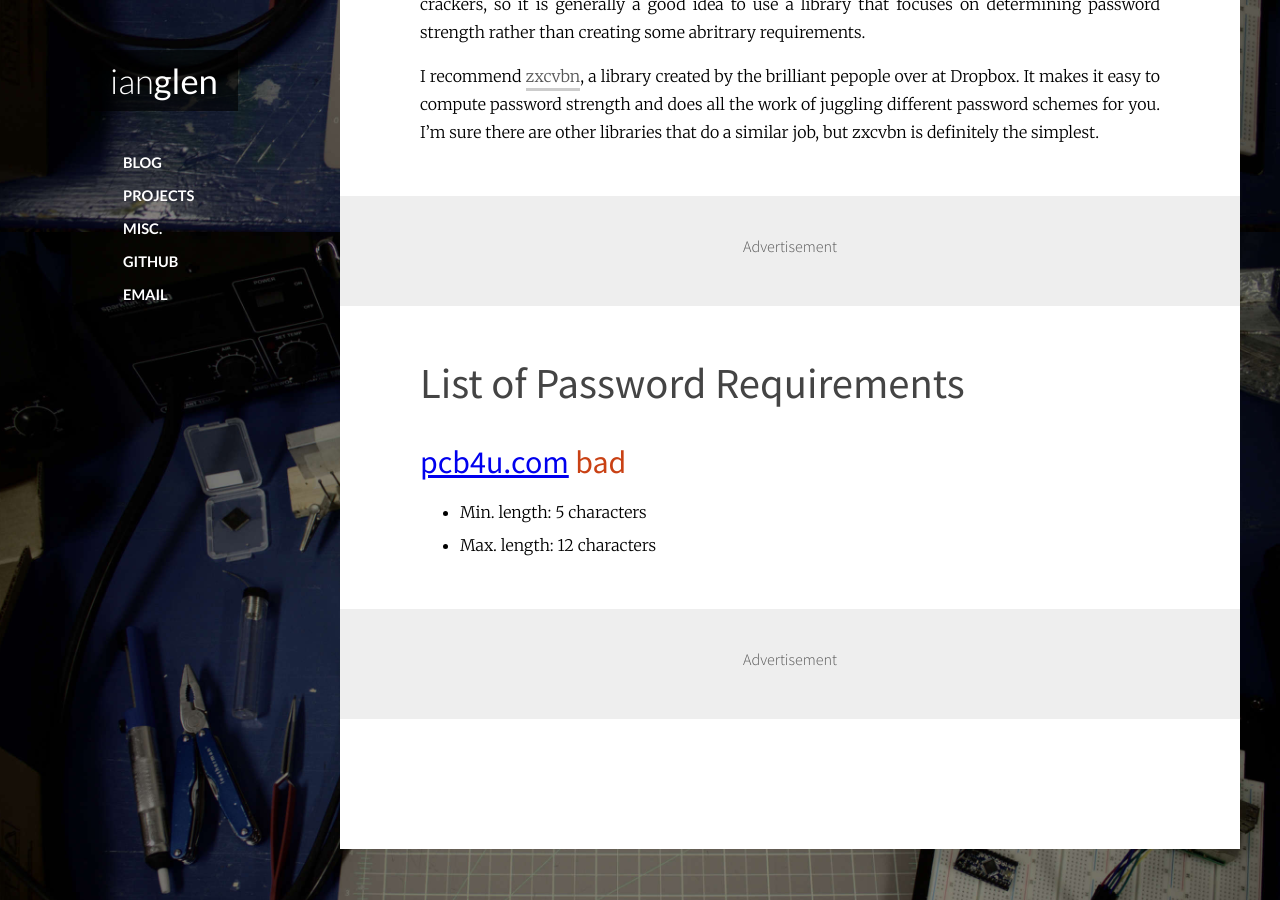
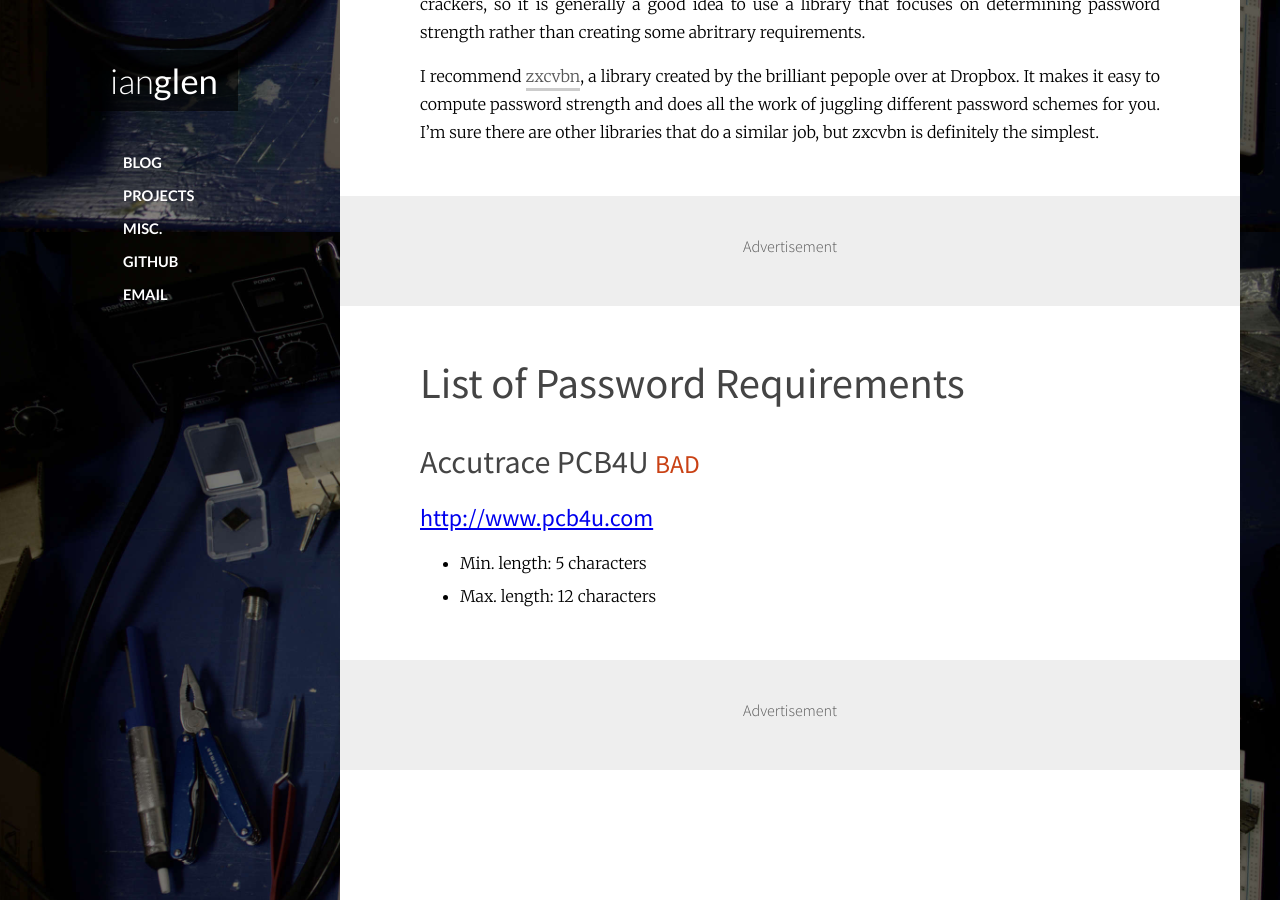
Before and after one commit to codeThatThinks/ianglen.me, a Jekyll site: the page built from misc/password-requirements.md, in a window 1280 px wide and 900 px high, scrolled down 1568 px. Built offline with Jekyll 4.4.1, drawn with Linux system fonts in a browser that asks for light colours; Markdown is read by kramdown in place of the engine named in the settings.

Commit message:
Updated formatting

```diff
--- a/misc/password-requirements.md
+++ b/misc/password-requirements.md
@@ -44,7 +44,8 @@ I recommend [zxcvbn](https://github.com/dropbox/zxcvbn), a library created by th
 
 ## List of Password Requirements
 
-### [pcb4u.com](http://www.pcb4u.com) <span style="color:#c94114">bad</span>
+### Accutrace PCB4U <small><span style="color:#c94114">BAD</span></small>
+#### [http://www.pcb4u.com](http://www.pcb4u.com)
 
 * Min. length: 5 characters
 * Max. length: 12 characters
```
